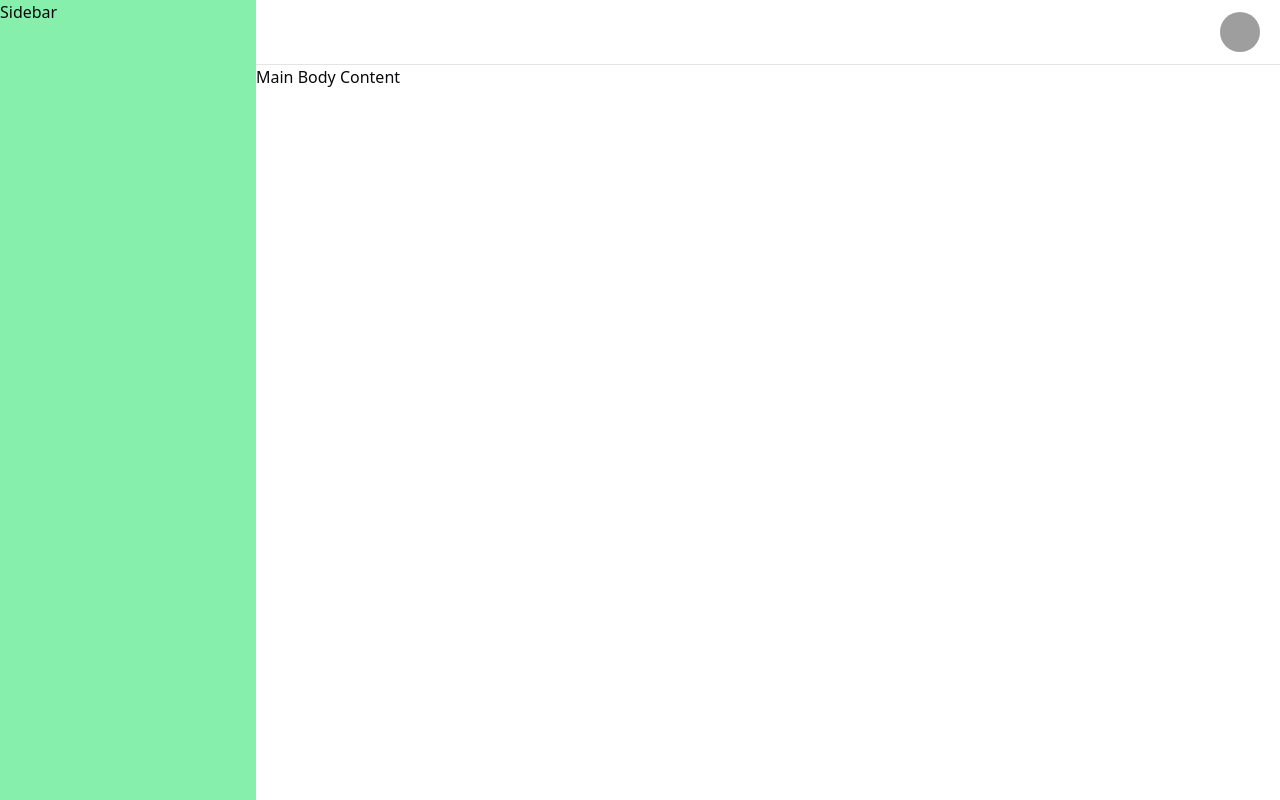
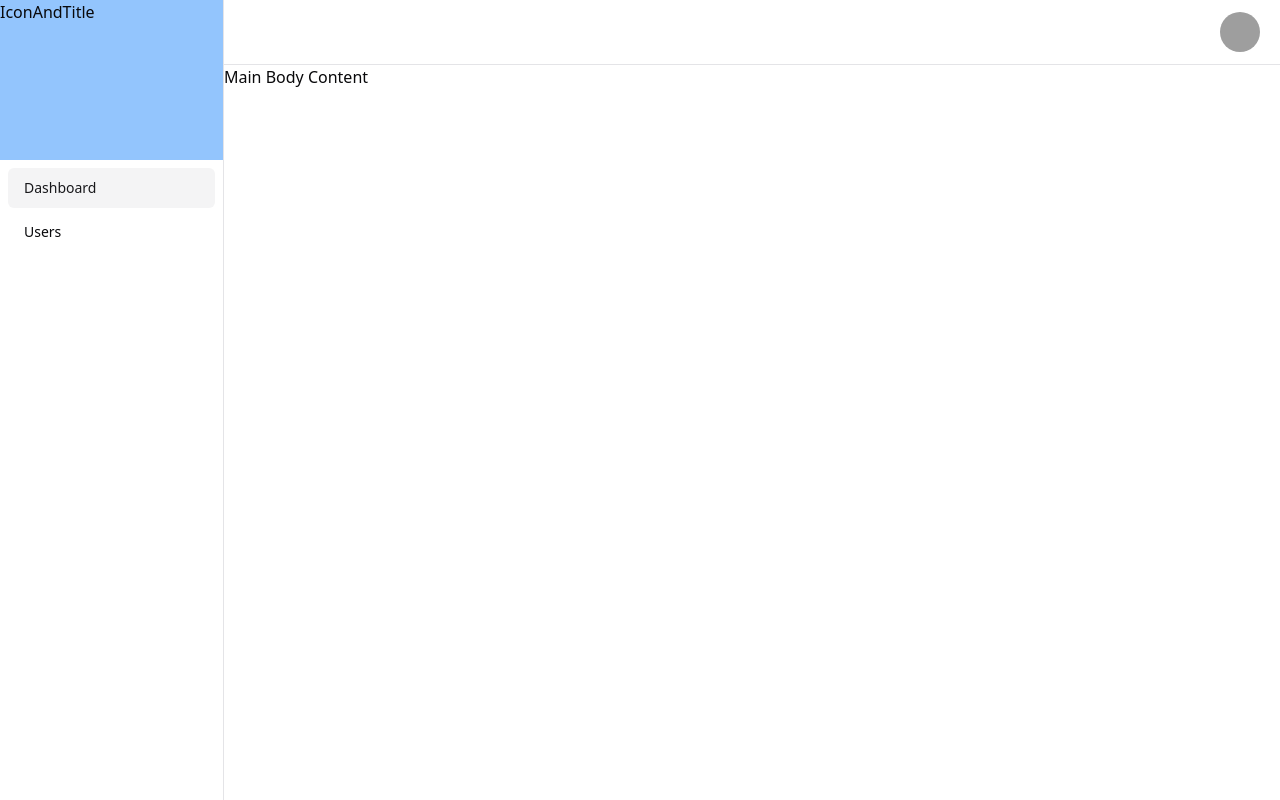
Before and after one commit to Hasibul29/ecosync-frontend-react, a React (Vite) app: page / in a window 1280 px wide. Built offline with nearby package versions, Linux system fonts and the light colour scheme; grey boxes are pictures that could not be loaded.

Commit message:
add Sidebar

```diff
--- a/src/components/Layout.tsx
+++ b/src/components/Layout.tsx
@@ -1,11 +1,14 @@
 import App from "@/App";
 import { Header } from "./Header";
+import Sidebar from "./Sidebar";
 
 const Layout = () => {
   return (
     <div className="min-h-screen flex flex-row">
-      <div className="bg-green-300 w-64">
-        <aside>Sidebar</aside>
+      <div className="w-56 border-r">
+        <aside>
+          <Sidebar />
+        </aside>
       </div>
       <div className="flex-1">
         <header className="py-3 pr-5 flex justify-end border-b">
--- /dev/null
+++ b/src/components/Sidebar.tsx
@@ -0,0 +1,21 @@
+import { Button } from "./ui/button";
+
+const SideBar = () => {
+  return (
+    <div>
+      <div className="bg-blue-300 h-40">IconAndTitle</div>
+      <div className="px-2 py-2">
+        <div className="space-y-1">
+          <Button variant="secondary" className="w-full justify-start">
+            Dashboard
+          </Button>
+          <Button variant="ghost" className="w-full justify-start">
+            Users
+          </Button>
+        </div>
+      </div>
+    </div>
+  );
+};
+
+export default SideBar;
```
